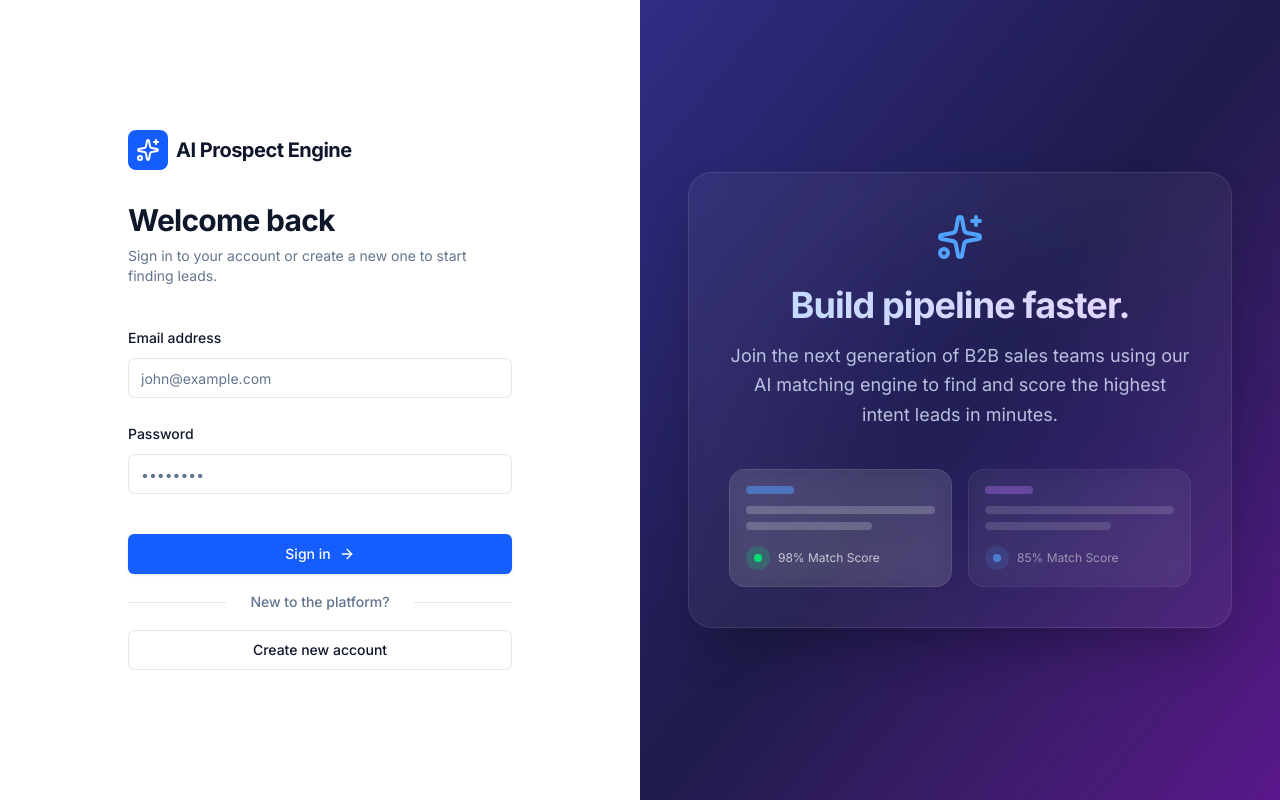
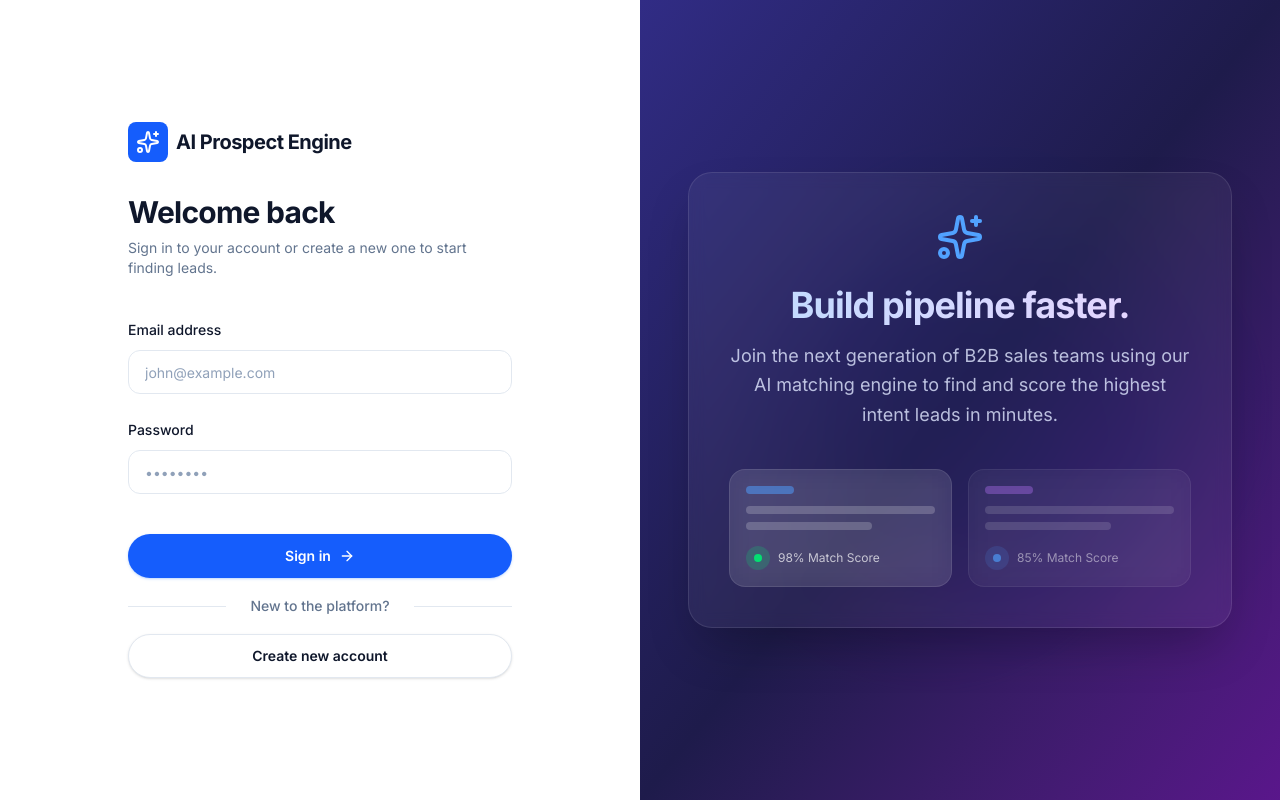
Before and after one commit to lukitadproxd-netizen/ai-prospect-engine, a Next.js app: page /login in a window 1280 px wide. Built offline with nearby package versions, Linux system fonts and the light colour scheme; no server answers.

Commit message:
Final production push with premium UI and optimizations

```diff
--- a/src/app/globals.css
+++ b/src/app/globals.css
@@ -18,18 +18,37 @@
 
 @layer components {
   .btn-primary {
-    @apply inline-flex items-center justify-center rounded-md text-sm font-medium h-10 px-4 py-2 bg-blue-600 text-white hover:bg-blue-700 transition-colors;
+    @apply inline-flex items-center justify-center rounded-full text-sm font-semibold h-11 px-6 bg-blue-600 text-white shadow-lg shadow-blue-500/25 hover:bg-blue-700 hover:shadow-blue-500/40 active:scale-[0.98] transition-all duration-200 cursor-pointer;
   }
 
   .btn-secondary {
-    @apply inline-flex items-center justify-center rounded-md text-sm font-medium h-10 px-4 py-2 border border-slate-200 bg-white text-slate-900 hover:bg-slate-100 transition-colors;
+    @apply inline-flex items-center justify-center rounded-full text-sm font-semibold h-11 px-6 border border-slate-200 bg-white text-slate-900 shadow-sm hover:bg-slate-50 hover:border-slate-300 active:scale-[0.98] transition-all duration-200 cursor-pointer;
   }
 
   .input-field {
-    @apply flex h-10 w-full rounded-md border border-slate-200 bg-white px-3 py-2 text-sm placeholder:text-slate-500 focus:outline-none focus:ring-2 focus:ring-blue-600 focus:border-transparent;
+    @apply flex h-11 w-full rounded-xl border border-slate-200 bg-white/50 backdrop-blur-sm px-4 py-2 text-sm placeholder:text-slate-400 focus:outline-none focus:ring-2 focus:ring-blue-600/20 focus:border-blue-600 transition-all;
   }
 
   .card {
-    @apply rounded-xl border border-slate-200 bg-white shadow-sm;
+    @apply rounded-2xl border border-slate-200/60 bg-white shadow-[0_2px_15px_-3px_rgba(0,0,0,0.07),0_10px_20px_-2px_rgba(0,0,0,0.04)] hover:shadow-[0_8px_30px_rgb(0,0,0,0.12)] transition-shadow duration-300;
+  }
+
+  .glass {
+    @apply bg-white/70 backdrop-blur-md border border-white/20 shadow-xl;
+  }
+
+  .gradient-text {
+    @apply bg-clip-text text-transparent bg-gradient-to-r from-blue-600 to-indigo-600 font-bold;
   }
 }
+
+/* Custom Scrollbar for Premium Feel */
+::-webkit-scrollbar {
+  width: 8px;
+}
+::-webkit-scrollbar-track {
+  @apply bg-transparent;
+}
+::-webkit-scrollbar-thumb {
+  @apply bg-slate-200 rounded-full hover:bg-slate-300 transition-colors;
+}
--- /dev/null
+++ b/src/app/loading.tsx
@@ -0,0 +1,5 @@
+import LoadingScreen from '@/components/ui/loading-screen'
+
+export default function Loading() {
+    return <LoadingScreen />
+}
--- /dev/null
+++ b/src/components/ui/loading-screen.tsx
@@ -0,0 +1,30 @@
+'use client'
+
+import { Sparkles } from 'lucide-react'
+
+export default function LoadingScreen() {
+    return (
+        <div className="fixed inset-0 bg-slate-50/80 backdrop-blur-sm z-[9999] flex flex-col items-center justify-center transition-all duration-300">
+            <div className="relative">
+                {/* Outer Ring */}
+                <div className="w-16 h-16 rounded-full border-4 border-slate-200 border-t-blue-600 animate-spin"></div>
+
+                {/* Inner Icon */}
+                <div className="absolute inset-0 flex items-center justify-center">
+                    <Sparkles className="w-5 h-5 text-blue-600 animate-pulse" />
+                </div>
+            </div>
+
+            <div className="mt-6 flex flex-col items-center gap-1">
+                <p className="text-sm font-semibold text-slate-900 tracking-tight">
+                    AI Prospect Engine
+                </p>
+                <div className="flex gap-1">
+                    <span className="w-1.5 h-1.5 rounded-full bg-blue-600 animate-bounce [animation-delay:-0.3s]"></span>
+                    <span className="w-1.5 h-1.5 rounded-full bg-blue-600 animate-bounce [animation-delay:-0.15s]"></span>
+                    <span className="w-1.5 h-1.5 rounded-full bg-blue-600 animate-bounce"></span>
+                </div>
+            </div>
+        </div>
+    )
+}
```
